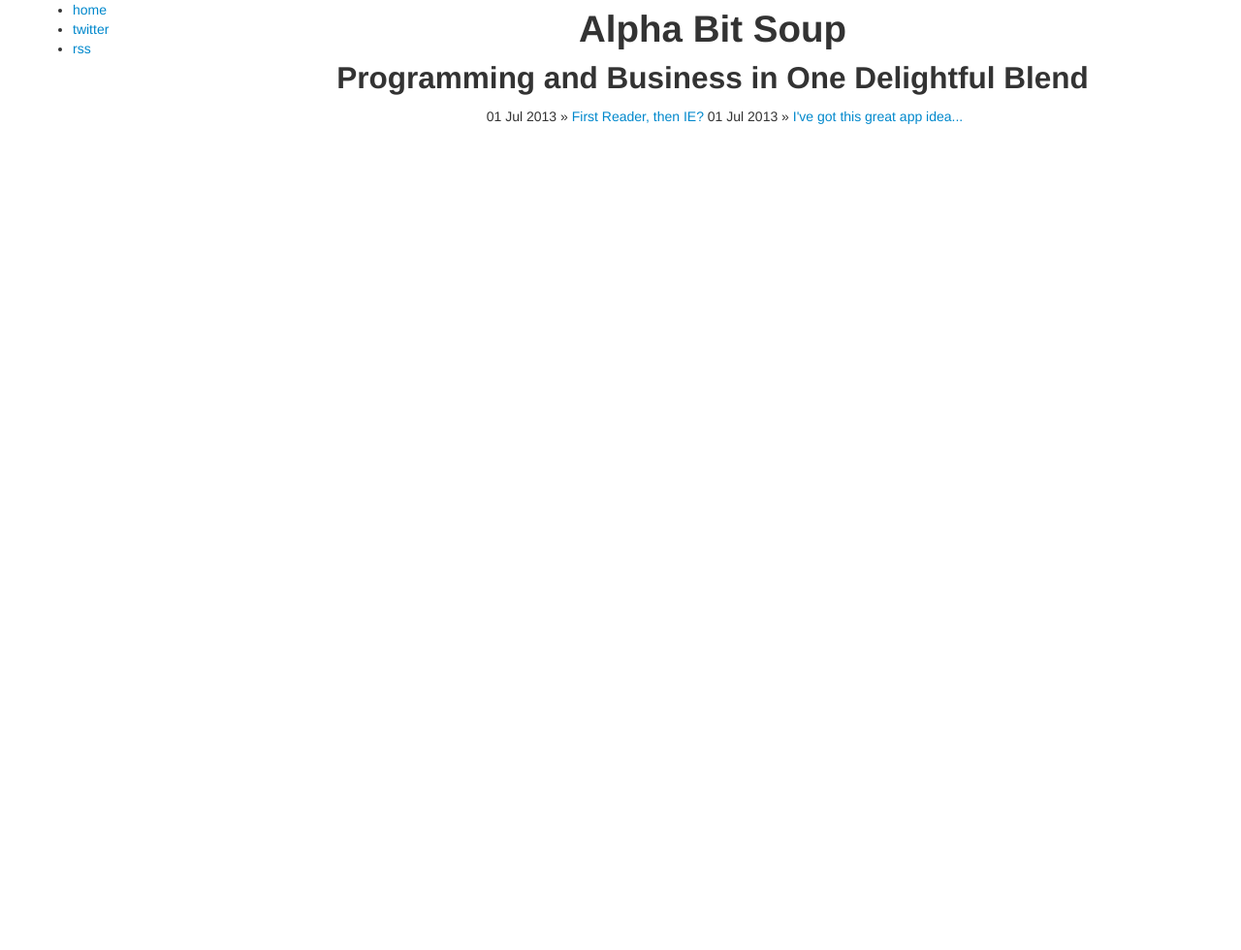
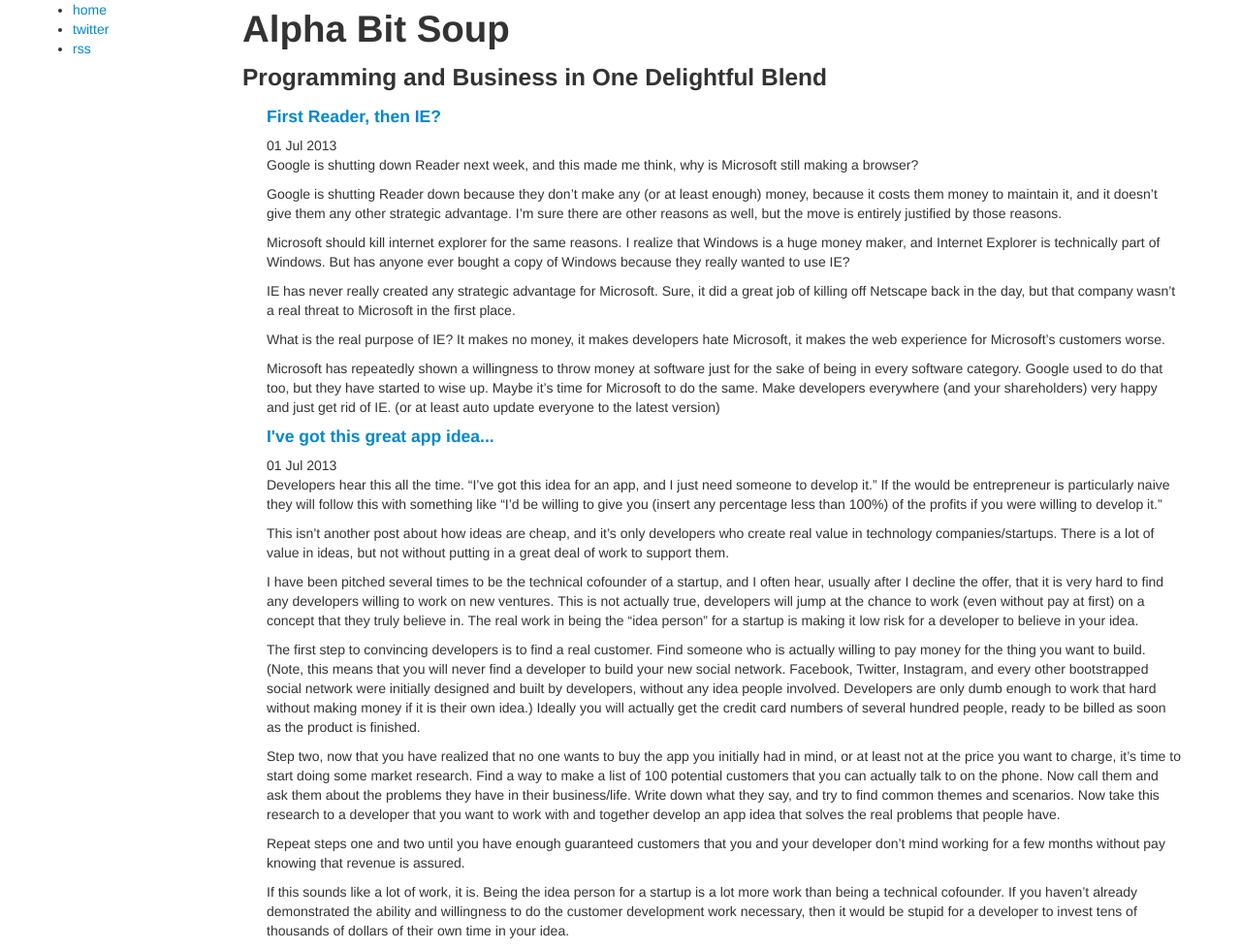
Before and after one commit to mcondie/alphabit, a Jekyll site: the page built from index.html, in a window 1280 px wide. Shown: the whole page at 97% size. Built offline with Jekyll 4.4.1, drawn with Linux system fonts in a browser that asks for light colours; before the commit the page ends 900 px from its top, so only the background shows below that.

Commit message:
formatting changes

```diff
--- a/_layouts/default.html
+++ b/_layouts/default.html
@@ -32,7 +32,11 @@
           </div>
         </div>
         <div class="span10">
+          <div class="home">
+  <h1>Alpha Bit Soup</h1>
+  <h3>Programming and Business in One Delightful Blend</h4>
           {{ content }}
+          </div>
         </div>
       </div>
     </div> <!-- /container -->
--- a/_posts/2013-07-01-Ive-got-this-great-app-idea.markdown
+++ b/_posts/2013-07-01-Ive-got-this-great-app-idea.markdown
@@ -6,9 +6,15 @@
 ---
 
 Developers hear this all the time. “I’ve got this idea for an app, and I just need someone to develop it." If the would be entrepreneur is particularly naive they will follow this with something like “I’d be willing to give you (insert any percentage less than 100%) of the profits if you were willing to develop it."
+
 This isn’t another post about how ideas are cheap, and it’s only developers who create real value in technology companies/startups. There is a lot of value in ideas, but not without putting in a great deal of work to support them.
+
 I have been pitched several times to be the technical cofounder of a startup, and I often hear, usually after I decline the offer, that it is very hard to find any developers willing to work on new ventures. This is not actually true, developers will jump at the chance to work (even without pay at first) on a concept that they truly believe in. The real work in being the “idea person" for a startup is making it low risk for a developer to believe in your idea.
+
 The first step to convincing developers is to find a real customer. Find someone who is actually willing to pay money for the thing you want to build. (Note, this means that you will never find a developer to build your new social network. Facebook, Twitter, Instagram, and every other bootstrapped social network were initially designed and built by developers, without any idea people involved. Developers are only dumb enough to work that hard without making money if it is their own idea.) Ideally you will actually get the credit card numbers of several hundred people, ready to be billed as soon as the product is finished.
+
 Step two, now that you have realized that no one wants to buy the app you initially had in mind, or at least not at the price you want to charge, it’s time to start doing some market research. Find a way to make a list of 100 potential customers that you can actually talk to on the phone. Now call them and ask them about the problems they have in their business/life. Write down what they say, and try to find common themes and scenarios. Now take this research to a developer that you want to work with and together develop an app idea that solves the real problems that people have.
+
 Repeat steps one and two until you have enough guaranteed customers that you and your developer don’t mind working for a few months without pay knowing that revenue is assured.
+
 If this sounds like a lot of work, it is. Being the idea person for a startup is a lot more work than being a technical cofounder. If you haven’t already demonstrated the ability and willingness to do the customer development work necessary, then it would be stupid for a developer to invest tens of thousands of dollars of their own time in your idea.
--- a/css/index.css
+++ b/css/index.css
@@ -1,3 +1,3 @@
 .home{
-  text-align: center;
+
 }
--- a/index.html
+++ b/index.html
@@ -2,13 +2,12 @@
 layout: default
 title: Alpha Bit Soup
 ---
-<link href="/css/index.css" rel="stylesheet">
-<div class="home">
-  <h1>Alpha Bit Soup</h1>
-  <h2>Programming and Business in One Delightful Blend</h2>
   <ul class="posts">
     {% for post in site.posts %}
-      <span>{{ post.date | date_to_string }}</span> &raquo; <a href="{{ post.url }}">{{ post.title }}</a>
+      <h4><a href="{{ post.url }}">{{ post.title }}</a></h4>
+      <div>{{ post.date | date_to_string }}</div>
+      <div class="post">
+        {{post.content}}
+      </div>
     {% endfor %}
   </ul>
-</div>
```
